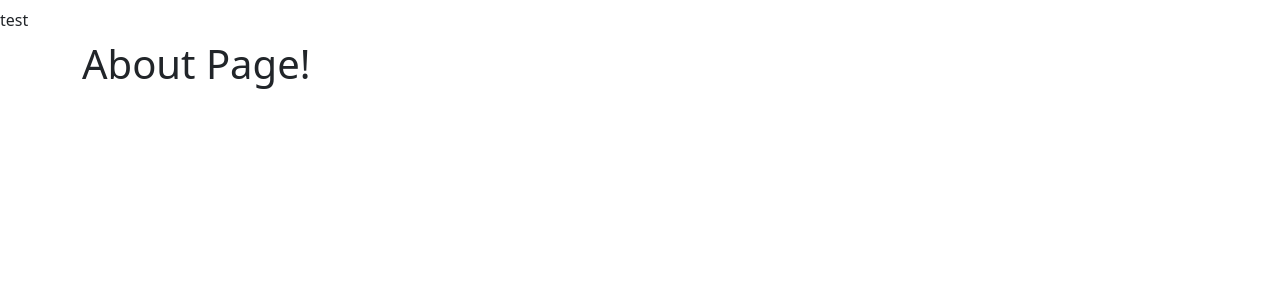
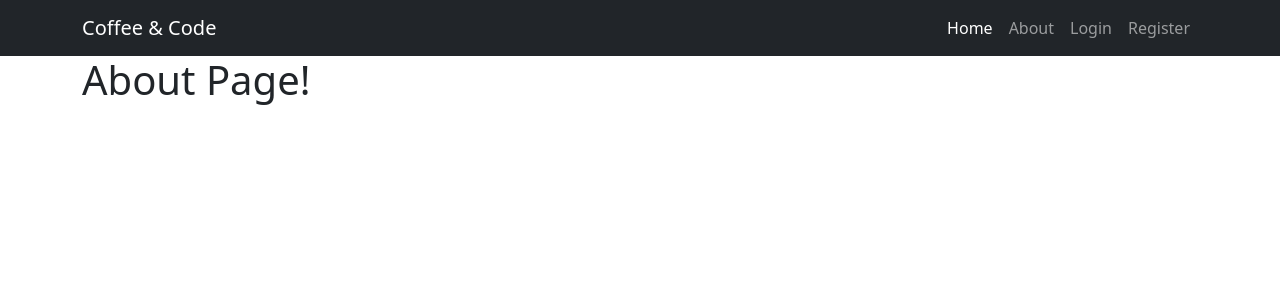
Before and after one commit to mb8504/djangoBlog, a Django app: page /about/ in a window 1280 px wide. Shown: the top 300 px of the page. Run offline with Django 5.2, Linux system fonts and the light colour scheme.

Commit message:
navbar updated

```diff
--- a/blog/templates/blog/base.html
+++ b/blog/templates/blog/base.html
@@ -10,14 +10,49 @@
     {% else %}
         <title>Django Blog</title>
     {% endif %}
+
+    {% load static %}
+    <link rel="stylesheet" href="{% static 'blog/main.css' %}">
+
 </head>
 <body>
-    <navbar class="navbar">
-        test
-    </navbar>
-    <section class="container">
-        {% block content %}
-        {% endblock %}
+    <nav class="navbar navbar-expand-lg bg-dark navbar-dark" role="navigation">
+        <div class="container">
+            <a href="" class="navbar-brand">Coffee & Code</a>
+
+            <button class="navbar-toggler" type="button" data-bs-toggle="collapse" data-bs-target="#navmenu">
+                <span class="navbar-toggler-icon"></span>
+            </button>
+
+            <div class="collapse navbar-collapse" id="navmenu">
+                <ul class="navbar-nav text-center ms-auto">
+                    <li class="nav-item">
+                        <a class="nav-link active" aria-current="page" href="#">Home</a>
+                    </li>
+                    <li class="nav-item">
+                        <a class="nav-link" href="">About</a>
+                    </li>
+                    <li class="nav-item">
+                        <a class="nav-link" href="">Login</a>
+                    </li>
+                    <li class="nav-item">
+                        <a class="nav-link" href="">Register</a>
+                    </li>
+                </ul>
+            </div>
+        </div>
+    </nav>
+
+    <section role="main" class="container">
+        <div class="row">
+            <div class="col-md-8">
+                {% block content %}
+                {% endblock %}
+            </div>
+        </div>
     </section>
+
+
+    <script src="https://cdn.jsdelivr.net/npm/bootstrap@5.3.3/dist/js/bootstrap.bundle.min.js" integrity="sha384-YvpcrYf0tY3lHB60NNkmXc5s9fDVZLESaAA55NDzOxhy9GkcIdslK1eN7N6jIeHz" crossorigin="anonymous"></script>
 </body>
 </html>
```
Also changed, not shown: blog/static/blog/css/main.css (added, +10 -0 lines), blog/templates/blog/home.html (+16 -3 lines), djangoBlog/settings.py (+8 -1 lines), blog/static/blog/images/mb_blog1.png (added), db.sqlite3.
